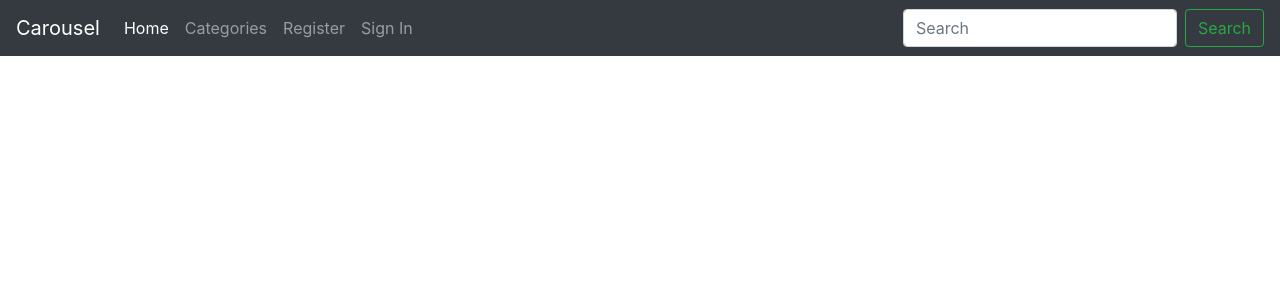
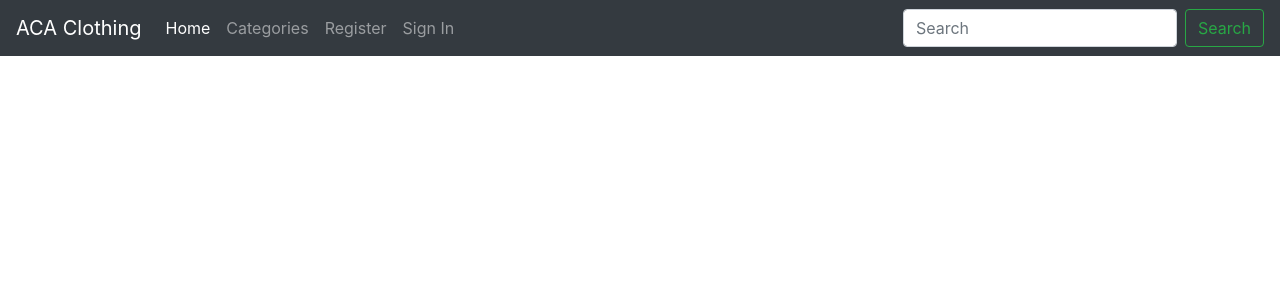
Before and after one commit to x00157960/ACA_Clothing, a Django app: template Code/templates/base.html in a window 1280 px wide. Shown: the top 300 px of the page. Run offline with Django 3.2, Linux system fonts and the light colour scheme; the template is opened without the code that fills it, so the values that code supplies are empty; some libraries are stand-ins or nearby versions.

Commit message:
updated base.html AB#28

```diff
--- a/Code/templates/base.html
+++ b/Code/templates/base.html
@@ -8,8 +8,8 @@
 
 
 <header>
-    <nav class="navbar navbar-expand-md navbar-dark fixed-top bg-dark">
-      <a class="navbar-brand" href="#">Carousel</a>
+    <nav class="navbar navbar-expand-md navbar-dark bg-dark">
+      <a class="navbar-brand" href="#">ACA Clothing</a>
       <button class="navbar-toggler" type="button" data-toggle="collapse" data-target="#navbarCollapse" aria-controls="navbarCollapse" aria-expanded="false" aria-label="Toggle navigation">
         <span class="navbar-toggler-icon"></span>
       </button>
@@ -17,18 +17,20 @@
         <ul class="navbar-nav mr-auto">
             <li class="nav-item active"><a class="nav-link" href="#">Home <span class="sr-only">(current)</span></a></li>
             <li class="nav-item"><a class="nav-link" href="#">Categories</a></li>
-        {% if request.user.is_authenticated %}
+            {% if request.user.is_authenticated %}
             <li class="nav-item"><a class="nav-link" href="{% url 'signout' %}">Sign Out</a></li>
             <li class="nav-item"><a class="nav-link" href="{% url 'cart' %}">Cart</a></li>
 
-        {% else %}
+            {% else %}
             <li class="nav-item"><a class="nav-link" href="{% url 'signup' %}">Register</a></li>
-            <li class="nav-item"><a class="nav-link" href="{% url 'signin' %}">Sign In</a></li></ul>
-        {% endif %}
-        <form class="form-inline mt-2 mt-md-0">
+            <li class="nav-item"><a class="nav-link" href="{% url 'signin' %}">Sign In</a></li>
+            {% endif %}
+        </ul>
+
+          <form class="form-inline mt-2 mt-md-0">
           <input class="form-control mr-sm-2" type="text" placeholder="Search" aria-label="Search">
           <button class="btn btn-outline-success my-2 my-sm-0" type="submit">Search</button>
-        </form>
+          </form>
       </div>
     </nav>
   </header>
```
